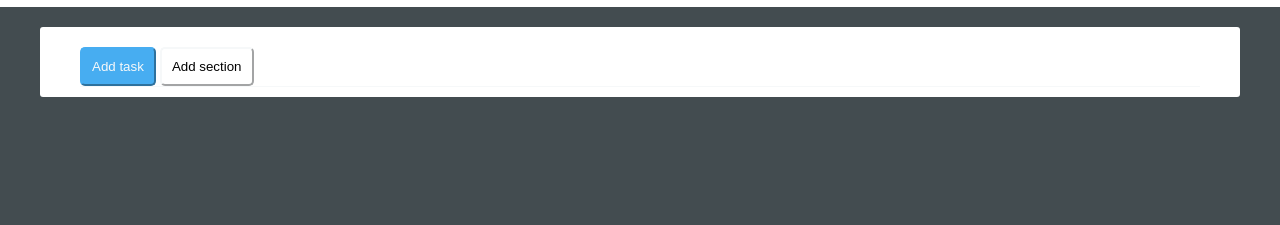
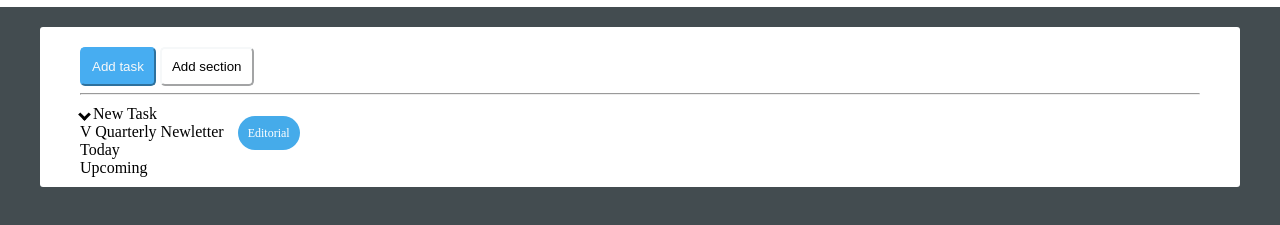
Before and after one commit to VeronicaFontana/html-css-toboolist, a plain HTML site: page index.html in a window 1280 px wide. Shown: the part 63-288 px from the top of the page. Drawn offline with Linux system fonts and the light colour scheme.

Commit message:
Inizio lista

```diff
--- a/css/style.css
+++ b/css/style.css
@@ -43,7 +43,10 @@ button{
 
 .main-buttons{
   padding-top: 10px;
-  border-bottom: 1px solid #F6F8F9;
+}
+
+hr{
+  margin-top: 7px;
 }
 
 .Task{
@@ -56,3 +59,32 @@ button{
   background-color: white;
   border-color: #F6F8F9;
 }
+
+.main-list{
+  padding-top: 10px;
+}
+
+.arrow {
+  border: solid black;
+  border-width: 0 3px 3px 0;
+  display: inline-block;
+  padding: 3px;
+}
+
+.down {
+  transform: rotate(45deg);
+  -webkit-transform: rotate(45deg);
+}
+
+ul{
+  list-style: none;
+}
+
+.Editorial{
+  background-color: #45ABEA;
+  border-radius: 20px;
+  padding: 10px;
+  margin: 10px;
+  font-size: 12px;
+  color: white;
+}
--- a/index.html
+++ b/index.html
@@ -1,15 +1,16 @@
 <!DOCTYPE html>
 <html lang="en">
   <head>
-  <link rel="stylesheet" href="css/style.css">
-  <meta charset="UTF-8">
-  <meta name="viewport" content="width=device-width, initial-scale=1.0">
+    <link rel="stylesheet" href="css/style.css" />
+    <meta charset="UTF-8" />
+    <meta name="viewport" content="width=device-width, initial-scale=1.0" />
+    <link rel="stylesheet" href="https://cdnjs.cloudflare.com/ajax/libs/font-awesome/5.15.3/css/all.min.css">
     <title>ToBooList</title>
   </head>
   <body>
     <header>
       <div class="logo">
-      <img src="Img/Logo.png" alt="logo" title="logo">
+        <img src="Img/Logo.png" alt="logo" title="logo" />
         <strong>Toboolist</strong>
       </div>
     </header>
@@ -18,10 +19,29 @@
       <div class="main-buttons">
         <button class="Task">Add task</button>
         <button class="Section">Add section</button>
+        <hr>
+      </div>
+
+      <div class="main-list">
+        <ul>
+          <li>
+            <i class="arrow down"></i>
+            <span>New Task</span>
+            <ul>
+              <li>
+                <span>V</span>
+                <span>Quarterly Newletter</span>
+                <span class="Editorial">Editorial</span>
+              </li>
+            </ul>
+          </li>
+
+          <li><span>Today</span></li>
+          <li><span>Upcoming</span></li>
+        </ul>
       </div>
     </main>
 
     <footer></footer>
-
   </body>
 </html>
```
Lines whose indentation alone changed are shown as unchanged.
